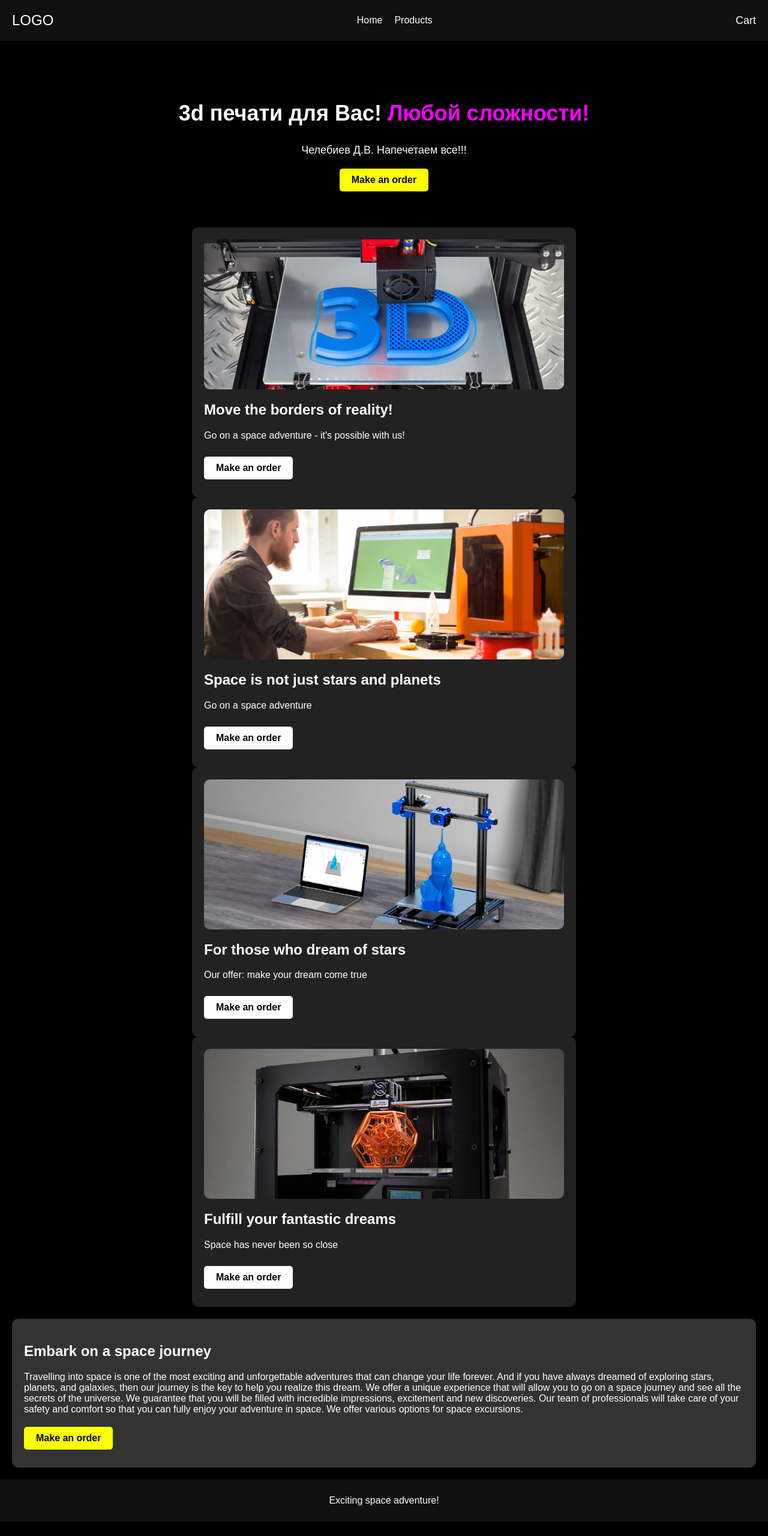
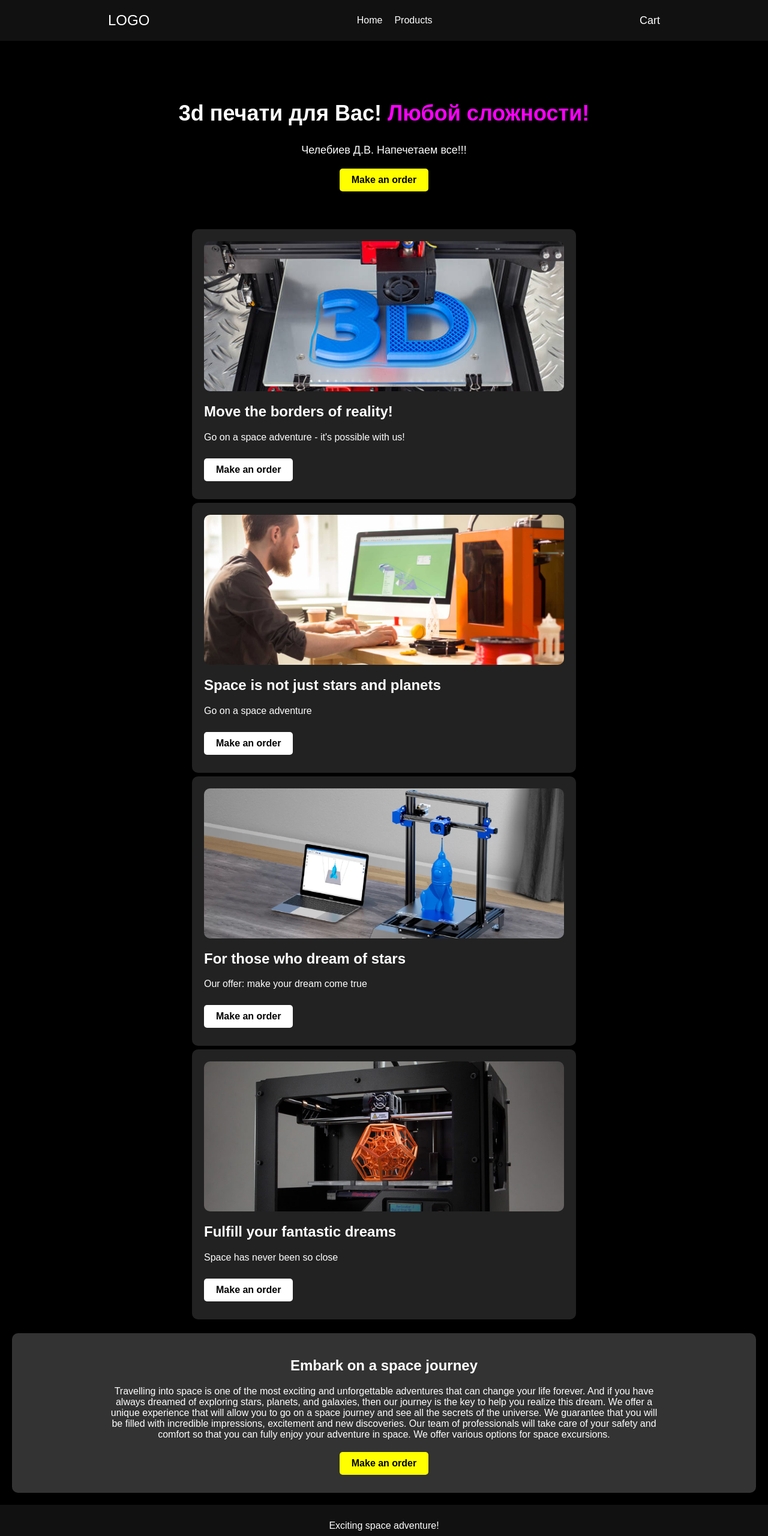
Before and after one commit to alexazaryan/3D, a plain HTML site: page index.html in a window 1280 px wide. Shown: the whole page at 60% size. Before the commit the page ends 2536 px from the top, so only its background shows below. Drawn offline with Linux system fonts and the light colour scheme.

Commit message:
changes header

```diff
--- a/index.html
+++ b/index.html
@@ -7,7 +7,8 @@
     <link rel="stylesheet" href="style.css" />
   </head>
   <body>
-    <header class="header">
+    <div class="header">
+      <header class="header__wrapper">
         <div class="header__logo">LOGO</div>
         <nav class="header__nav">
           <ul class="header__list">
@@ -21,6 +22,7 @@
         </nav>
         <div class="header__cart">Cart</div>
       </header>
+    </div>
 
     <main class="main">
       <section class="hero">
@@ -72,20 +74,22 @@
       </section>
 
       <section class="journey">
+        <div class="journey__wrapper">
           <h2 class="journey__title">Embark on a space journey</h2>
           <p class="journey__description">
             Travelling into space is one of the most exciting and unforgettable
             adventures that can change your life forever. And if you have always
-          dreamed of exploring stars, planets, and galaxies, then our journey is
-          the key to help you realize this dream. We offer a unique experience
-          that will allow you to go on a space journey and see all the secrets
-          of the universe. We guarantee that you will be filled with incredible
-          impressions, excitement and new discoveries. Our team of professionals
-          will take care of your safety and comfort so that you can fully enjoy
-          your adventure in space. We offer various options for space
-          excursions.
+            dreamed of exploring stars, planets, and galaxies, then our journey
+            is the key to help you realize this dream. We offer a unique
+            experience that will allow you to go on a space journey and see all
+            the secrets of the universe. We guarantee that you will be filled
+            with incredible impressions, excitement and new discoveries. Our
+            team of professionals will take care of your safety and comfort so
+            that you can fully enjoy your adventure in space. We offer various
+            options for space excursions.
           </p>
           <a href="#" class="button button--primary">Make an order</a>
+        </div>
       </section>
     </main>
 
--- a/style.css
+++ b/style.css
@@ -8,11 +8,16 @@ body {
 }
 
 .header {
+  padding: 20px;
+  background-color: #111;
+}
+
+.header__wrapper {
+  max-width: 920px;
+  margin: auto;
   display: flex;
   justify-content: space-between;
   align-items: center;
-  padding: 20px;
-  background-color: #111;
 }
 
 .header__logo {
@@ -94,7 +99,7 @@ body {
 
 .offers__item {
   background-color: #222;
-  margin: auto;
+  margin: 3px auto;
   padding: 20px;
   border-radius: 10px;
   flex-basis: calc(50% - 20px);
@@ -136,6 +141,12 @@ body {
   background-color: #111;
 }
 
+.journey__wrapper {
+  max-width: 920px;
+  margin: auto;
+  text-align: center;
+}
+
 /* Media Queries */
 @media (max-width: 1248px) {
   .offers__item {
```
Lines whose indentation alone changed are shown as unchanged.
